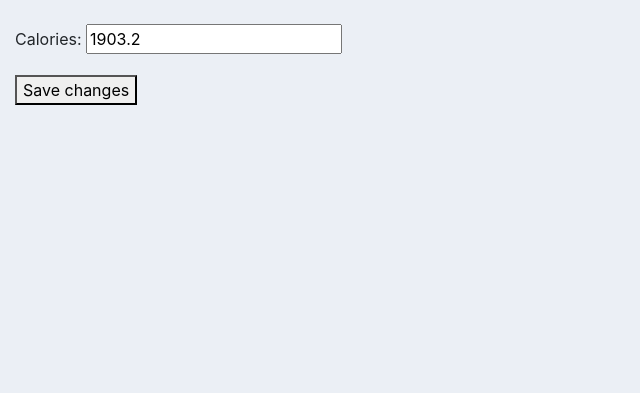
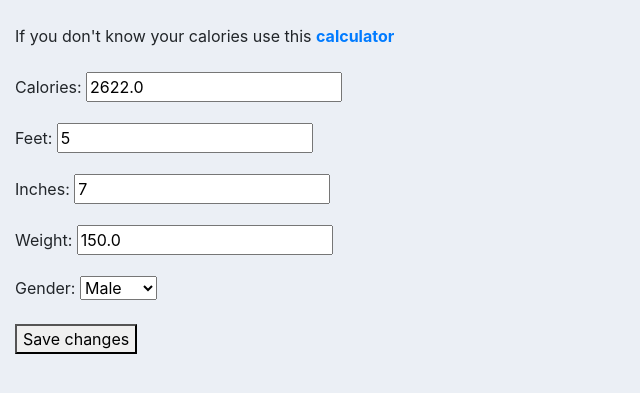
Before and after one commit to thisnotBryanL/FitnessAIO-Web, a Django app: page /user/update-calories/ in a window 1280 px wide. Shown: the part 56-449 px from the top of the page, without its empty margins (0-640 px from the left). Run offline with Django 3.2, Linux system fonts and the light colour scheme; a user stored in the database is signed in; data comes from the database, SQL or seed files in the repository; some libraries are stand-ins or nearby versions.

```diff
--- a/src/calculator/views.py
+++ b/src/calculator/views.py
@@ -1,6 +1,8 @@
 from django.shortcuts import render
 
 # Create your views here.
+
+# NOT USING THIS ONE
 def macroCalcView(request):
     template_name = "calculator/macro.html"
     return render(request,template_name,{})
--- a/src/registration/forms.py
+++ b/src/registration/forms.py
@@ -22,4 +22,10 @@ class EditCaloriesForm(forms.ModelForm):
     calories = forms.DecimalField(required = False)
     class Meta:
         model = Profile
-        fields = ['calories']
+        fields = [
+            'calories',
+            'feet',
+            'inches',
+            'weight',
+            'gender'
+        ]
--- a/src/registration/models.py
+++ b/src/registration/models.py
@@ -6,11 +6,25 @@ from django.urls import reverse
 
 class Profile(models.Model):
     user = models.OneToOneField(User, on_delete=models.CASCADE, related_name ='profile')
-    bio = models.TextField(max_length=500, blank=True)
+    gender_choice = [
+        ('Male', 'Male'),
+        ('Female', 'Female')
+    ]
+    inches = models.IntegerField(default=0)
+    feet = models.IntegerField(default=0)
+    weight = models.DecimalField(max_digits=1000,decimal_places=1)
     calories = models.DecimalField(decimal_places=1, max_digits=10000, default=0)
+    gender = models.CharField(max_length= 200, choices= gender_choice, default= 'Male')
 
     def __str__(self):
         return self.user.username
+
+    def weight_float(self):
+        return float(self.weight)
+
+    def calories_float(self):
+        return float(self.calories)
+
 
 @receiver(post_save, sender=User)
 def create_user_profile(sender, instance, created, **kwargs):
--- a/src/registration/templates/registration/updateCalories.html
+++ b/src/registration/templates/registration/updateCalories.html
@@ -5,6 +5,8 @@
 <br>
 <form method="post">
     {% csrf_token %}
+    If you don't know your calories use this <a href="#"><strong>calculator</strong></a>
+    <br><br>
     {{ profile_form.as_p }}
     <button type="submit">Save changes</button>
 </form>
--- a/src/registration/views.py
+++ b/src/registration/views.py
@@ -6,6 +6,7 @@ from django.contrib import messages
 from django.shortcuts import render, redirect
 from django.db import transaction
 
+from calculator.calcFuncs import calorieCalc, macroCalc
 from.models import Profile
 
 from django.views.generic import(
@@ -19,9 +20,15 @@ from .forms import SignUpForm, EditCaloriesForm
 from .models import Profile
 
 def home(request):
-    profile = Profile()
+    profile = request.user.profile
+    macros = dict()
+    macros = macroCalc(float(profile.weight),profile.gender,float(profile.calories))
     context = {
         "userProfile" : profile,
+        "carbs" : macros['carbs'],
+        "fats" : macros['fat'],
+        "protein" : macros['protein']
+
     }
     return render(request, 'home.html', context)
 
@@ -35,7 +42,7 @@ def signup(request):
             raw_password = form.cleaned_data.get('password1')
             user = authenticate(username=user.username, password=raw_password)
             login(request, user)
-            return redirect('homeView')
+            return redirect('registration:update-calories')
     else:
         form = SignUpForm()
     return render(request, 'registration/signup.html', {'form': form})
```
Also changed, not shown: src/templates/home.html (+6 -2 lines), src/db.sqlite3, src/registration/migrations/0003_auto_20200303_2226.py (added).
